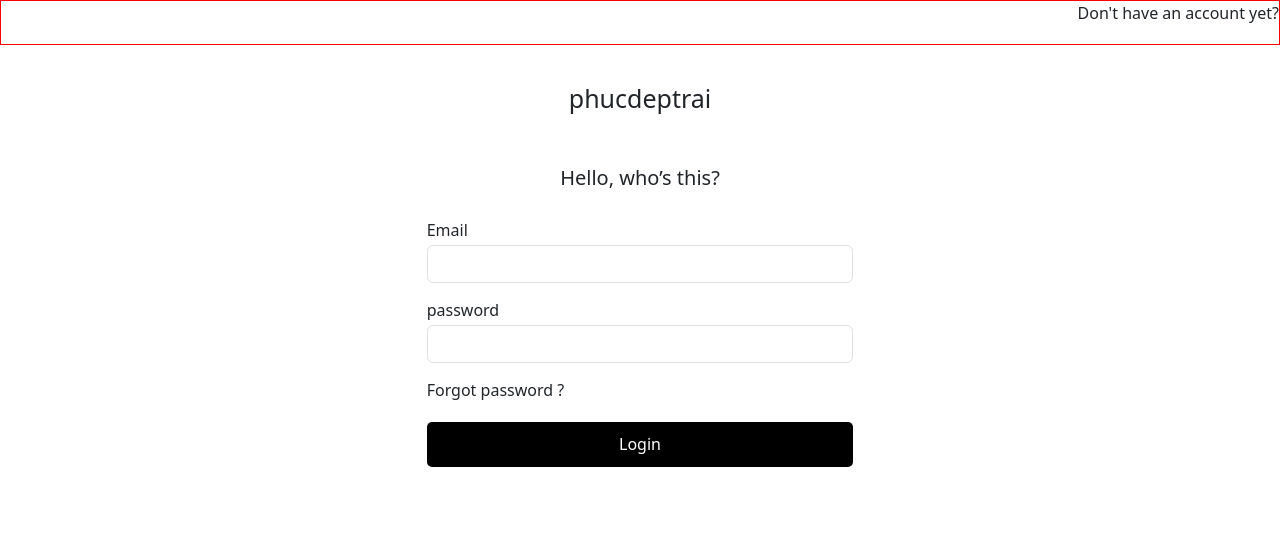
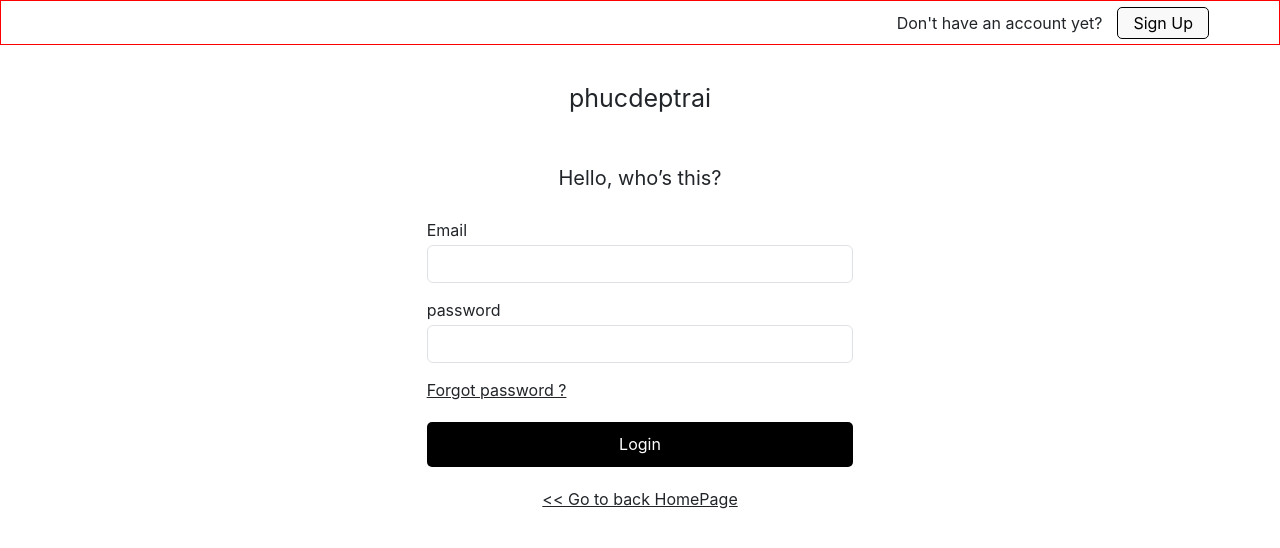
Before and after one commit to phuccoder2000/DuAnReact, a React (Create React App) app: page /login in a window 1280 px wide. Shown: the top 548 px of the page. Built offline with nearby package versions, Linux system fonts and the light colour scheme.

Commit message:
Api Login

```diff
--- a/src/Components/Admin/Content/ManageUser.js
+++ b/src/Components/Admin/Content/ManageUser.js
@@ -3,7 +3,7 @@ import './ManageUser.scss'
 import { FcPlus } from 'react-icons/fc'
 import TableUser from "./TableUser"
 import { useEffect, useState } from "react"
-import { getAllUsers,getUserWithPaginat } from "../../services/apiService"
+import { getAllUsers,getUserWithPaginat } from "../../../services/apiService"
 import ModalUpdateUser from "./ModalApdateUser"
 import ModalCreateUser from "./ModalCreateUser"
 import ModalViewUser from './ModalViewUser'
--- a/src/Components/Admin/Content/ModalApdateUser.js
+++ b/src/Components/Admin/Content/ModalApdateUser.js
@@ -3,7 +3,7 @@ import Button from 'react-bootstrap/Button';
 import Modal from 'react-bootstrap/Modal';
 import { FcPlus } from 'react-icons/fc'
 import { toast } from 'react-toastify';
-import { putApdateUser } from '../../services/apiService';
+import { putApdateUser } from '../../../services/apiService';
 import _ from 'lodash';
 const ModalUpdateUser = (props) => {
     const { show, setShow, dataUpdate, resetUpdateData } = props
--- a/src/Components/Admin/Content/ModalCreateUser.js
+++ b/src/Components/Admin/Content/ModalCreateUser.js
@@ -3,7 +3,7 @@ import Button from 'react-bootstrap/Button';
 import Modal from 'react-bootstrap/Modal';
 import { FcPlus } from 'react-icons/fc'
 import { toast } from 'react-toastify';
-import { postCreateNewUser } from '../../services/apiService';
+import { postCreateNewUser } from '../../../services/apiService';
 const ModalCreateUser = (props) => {
     const { show, setShow } = props;
     const handleClose = () => {
--- a/src/Components/Admin/Content/ModalDeleteUser.js
+++ b/src/Components/Admin/Content/ModalDeleteUser.js
@@ -1,7 +1,7 @@
 // import React, { useState } from 'react';
 import Button from 'react-bootstrap/Button';
 import Modal from 'react-bootstrap/Modal';
-import { deleteUser } from "../../services/apiService"
+import { deleteUser } from "../../../services/apiService"
 import {  toast } from 'react-toastify';
 
 const ModalDeleteUser = (props) => {
--- a/src/Components/Auth/Login.js
+++ b/src/Components/Auth/Login.js
@@ -1,15 +1,33 @@
 import { useState } from 'react'
 import './Login.scss'
+import { useNavigate } from 'react-router-dom'
+import { postLogin } from '../../services/apiService'
+import { toast } from 'react-toastify';
 const Login = () => {
     const [email, setEmail] = useState('')
     const [password, setPassword] = useState('')
-    const handleLogin = () => {
-        alert('me')
+    const navigate = useNavigate()
+    const handleLogin = async () => {
+        // validate
+
+        //summitAPI
+        let data = await postLogin(email, password)
+        console.log(data, data.EC !== 0, data.Ec)
+        if (data && data.EC === 0) {
+            toast.success(data.EM)
+            navigate('/')
+
+        }
+        if (data && data.EC !== 0) {
+
+            toast.error(data.EM)
+        }
     }
     return (
         <div className="login-container">
             <div className="header">
-                Don't have an account yet?
+                <span>Don't have an account yet?</span>
+                <button>Sign Up</button>
             </div>
             <div className="title mx-auto col-4" >
                 phucdeptrai
@@ -38,8 +56,12 @@ const Login = () => {
                 <div>
                     <button
                         className='btn-summit'
-                        onClick={() => handleLogin()}
-                    >Login</button>
+                        onClick={() => handleLogin()}>
+                        Login
+                    </button>
+                </div>
+                <div className=' text-center'>
+                    <span className='back' onClick={() => { navigate('/') }}> &#60;&#60; Go to back HomePage</span>
                 </div>
 
             </div>
--- a/src/Components/Auth/Login.scss
+++ b/src/Components/Auth/Login.scss
@@ -2,29 +2,50 @@
     display: flex;
     flex-direction: column;
     gap: 15px;
+
     .header {
         height: 45px;
         text-align: right;
+        padding: 0 70px;
+        border: 1px solid red;
+        display: flex;
+        justify-content: flex-end;
+        align-items: center;
 
-        border: 1px solid red;
+        button {
+            border: none;
+            padding: 3px 15px;
+            margin-left: 15px;
+            border-radius: 5px;
+            background: #f9f9f9;
+            border: 1px solid;
+
+            &:hover {
+                background: white;
+            }
+        }
     }
-    .title{
-        font-size:  25px;
+
+    .title {
+        font-size: 25px;
         padding: 20px 0;
         text-align: center;
     }
-    .welcome{
+
+    .welcome {
         font-size: 20px;
         padding: 10px 0;
         text-align: center;
     }
-    .content-form{
 
-        input{
-            margin-bottom: 15px ;
+    .content-form {
+
+        input {
+            margin-bottom: 15px;
             margin-top: 3px;
         }
-        button{
+
+        button {
             width: 100%;
             height: 45px;
             border: none;
@@ -33,5 +54,14 @@
             color: white;
             background: black;
         }
+
+        .forgot-password {
+            text-decoration: underline;
+        }
+    }
+
+    .back {
+        cursor: pointer;
+        text-decoration: underline;
     }
 }
--- /dev/null
+++ b/src/Layout.js
@@ -0,0 +1,45 @@
+import {
+    BrowserRouter,
+    Route,
+    Routes,
+} from "react-router-dom";
+import App from './App';
+import User from './Components/User/User';
+import Admin from './Components/Admin/Admin';
+import HomePage from './Components/Home/HomePage';
+import ManageUser from './Components/Admin/Content/ManageUser';
+import DashBoard from './Components/Admin/Content/DashBoard';
+import Login from './Components/Auth/Login';
+import { ToastContainer, toast } from 'react-toastify';
+
+const Layout = (props) => {
+    return (
+        <>
+            <Routes>
+                <Route path='/' element={<App />}>
+                    <Route index element={<HomePage />} />
+                    <Route path='/users' element={<User />} />
+                </Route>
+                <Route path='admins' element={<Admin />}>
+                    <Route index element={<DashBoard />} />
+                    <Route path='manage-Users' element={<ManageUser />} />
+                </Route>
+                <Route path='/login' element={<Login />} />
+            </Routes>
+            <ToastContainer
+                position="top-right"
+                autoClose={5000}
+                hideProgressBar={false}
+                newestOnTop={false}
+                closeOnClick
+                rtl={false}
+                pauseOnFocusLoss
+                draggable
+                pauseOnHover
+                theme="light"
+            />
+        </>
+    )
+
+}
+export default Layout
--- a/src/index.js
+++ b/src/index.js
@@ -1,5 +1,4 @@
 import React from 'react'; import ReactDOM from 'react-dom/client';
-import App from './App';
 import reportWebVitals from './reportWebVitals';
 import { Provider } from 'react-redux';
 import store from './redux/store';
@@ -9,28 +8,14 @@ import {
   Route,
   Routes,
 } from "react-router-dom";
-import User from './Components/User/User';
-import Admin from './Components/Admin/Admin';
-import HomePage from './Components/Home/HomePage';
-import ManageUser from './Components/Admin/Content/ManageUser';
-import DashBoard from './Components/Admin/Content/DashBoard';
-import Login from './Components/Auth/Login';
+import Layout from './Layout';
+
 const root = ReactDOM.createRoot(document.getElementById('root'));
 root.render(
   <Provider store={store}>
     {/* <React.StrictMode> */}
     <BrowserRouter>
-      <Routes>
-        <Route path='/' element={<App />}>
-          <Route index element={<HomePage />} />
-          <Route path='/users' element={<User />} />
-        </Route>
-        <Route path='admins' element={<Admin />}>
-          <Route index element={<DashBoard />} />
-          <Route path='manage-Users' element={<ManageUser />} />
-        </Route>
-        <Route path='/login' element={<Login />} />
-      </Routes>
+      <Layout />
     </BrowserRouter>
     {/* </React.StrictMode> */}
   </Provider>
--- a/src/Components/services/apiService.js
+++ b/src/services/apiService.js
@@ -1,4 +1,5 @@
-import axios from "../utils/axioCustomize";
+import axios from "../Components/utils/axioCustomize";
+
 const postCreateNewUser = (email, password, username, role, image) => {
     const data = new FormData();
     data.append("email", email);
@@ -26,7 +27,23 @@ const putApdateUser = (id, username, role, image) => {
 const deleteUser = (userID) => {
     return axios.delete('api/v1/participant', { data: { id: userID } })
 }
-const getUserWithPaginat = (page,limit) => {
+const getUserWithPaginat = (page, limit) => {
     return axios.get(`api/v1/participant?page=${page}&limit=${limit}`)
 }
-export { postCreateNewUser, getAllUsers, putApdateUser, deleteUser,getUserWithPaginat }
+
+//Login
+const postLogin = (userEmail, userPassword) => {
+    return axios.post(`/api/v1/login`,
+        { email: userEmail, password: userPassword }
+    );
+}
+// const postLogin = (email, password) => {
+//     return axios.post(`/api/v1/login`,
+//         { email, password }
+//     );
+// }
+
+
+
+
+export { postCreateNewUser, getAllUsers, putApdateUser, deleteUser, getUserWithPaginat,postLogin }
```
